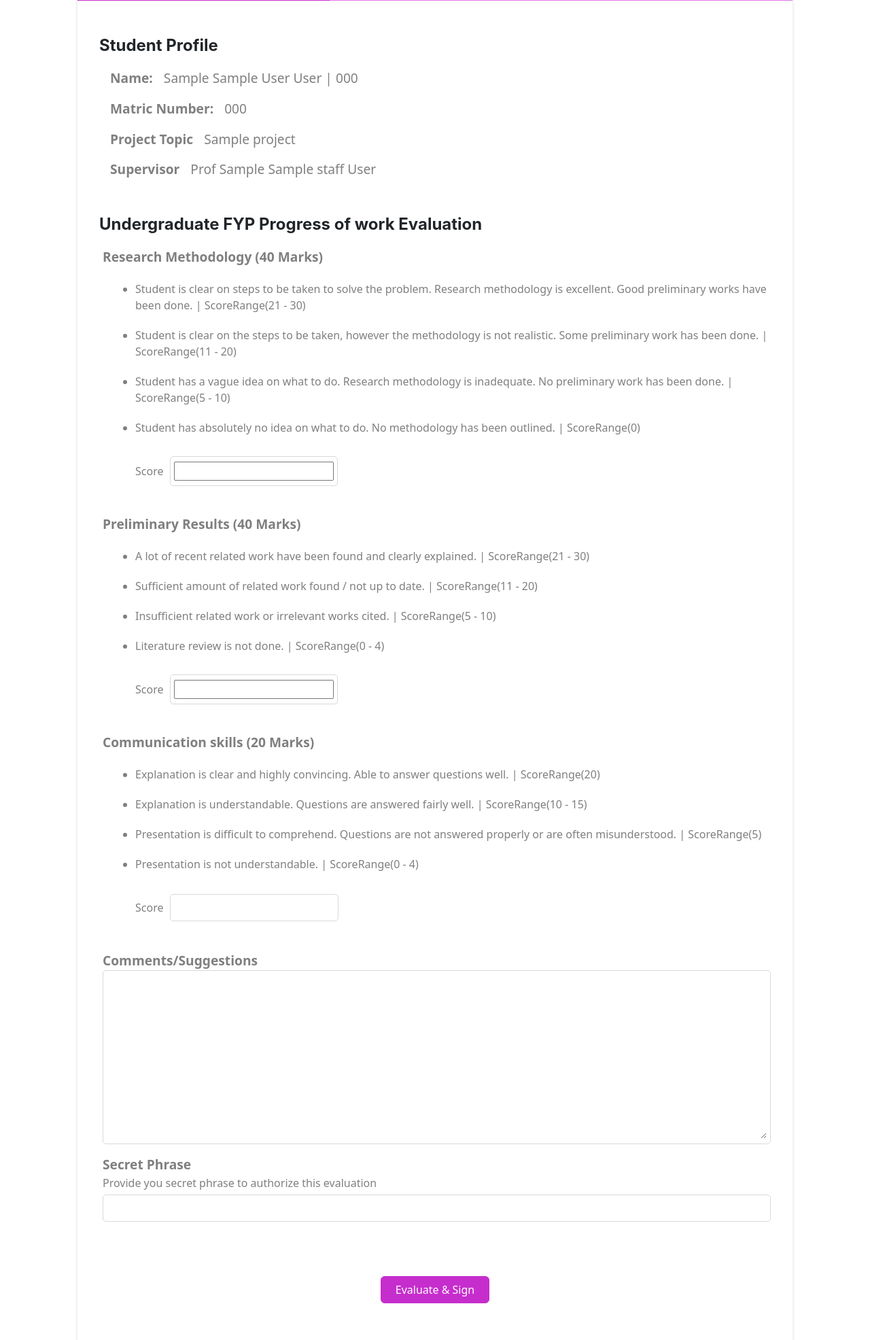
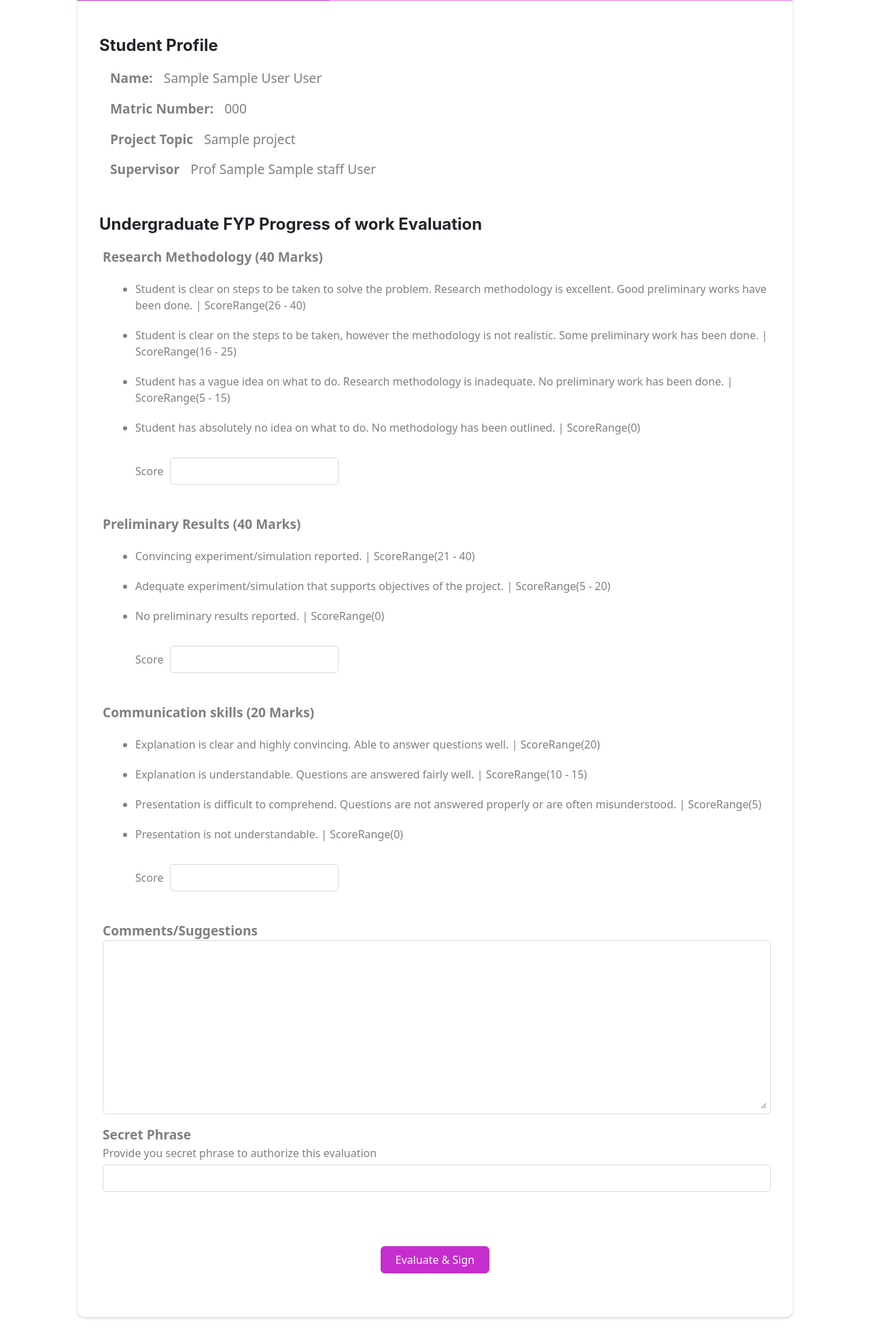
Before and after one commit to Peter-Immanuel/fy-project-grader, a Django app: template templates/components/staffs/evaluations/work_progress_evaluation.html in a window 1280 px wide. Shown: the part 294-2265 px from the top of the page at 68% size. Run offline with Django 3.2, Linux system fonts and the light colour scheme; the template is opened without the code that fills it: values that come from a table or form of the project are taken from there, others are empty; tables that the repository leaves empty hold one stand-in row (values such as "Sample post"); some libraries are stand-ins or nearby versions; some web fonts are replaced.

Commit message:
Feat: Implemented vertical for work progress evaluation

```diff
--- a/apps/grader/forms.py
+++ b/apps/grader/forms.py
@@ -221,7 +221,7 @@ class WorkProgressEvaluationForm(forms.ModelForm):
                 if key in score_hashmap["score_20"]:
                     if value < 0 or value > 20:
                         self.add_error(key, "Score should be between 0 - 20")
-                elif key in score_hashmap["score_30"]:
+                elif key in score_hashmap["score_40"]:
                     if value < 0 or value > 40:
                         self.add_error(key, "Score should be between 0 - 40")
 
--- a/apps/grader/models.py
+++ b/apps/grader/models.py
@@ -187,6 +187,13 @@ class Student(TimeStampModel):
             f"{self.first_name} {self.last_name} | {self.matric_number}"
         )
 
+    def get_name(self):
+        return (
+            f"{self.first_name} {self.middle_name} {self.last_name}"
+            if self.middle_name else
+            f"{self.first_name} {self.last_name}"
+        )
+
 
 class Project(TimeStampModel):
     """ Model describing each student's project """
--- a/apps/grader/urls.py
+++ b/apps/grader/urls.py
@@ -5,6 +5,7 @@ app_name = "grader"
 urlpatterns = [
     path("students/", vw.StudentRegistrationView.as_view(), name="student-registration"),
     path("students/search/", vw.StudentEvaluationSearchView.as_view(), name="search-for-student"),
-    path("students/evaluate/<uuid:student_id>/", vw.EvaluationView.as_view(), name="evaluation-form"),
+    path("students/evaluate/proposal/<uuid:student_id>/", vw.ProposalEvaluationView.as_view(), name="proposal-evaluation"),
+    path("students/evaluate/work-progress/<uuid:student_id>/", vw.WorkProgressEvaluationView.as_view(), name="work-progress-evaluation"),
     path("staffs/", vw.StaffRegistrationView.as_view(), name="staff-registration"),
 ]
--- a/static/styles/components/staffs/evaluation_form.css
+++ b/static/styles/components/staffs/evaluation_form.css
@@ -5,7 +5,8 @@
 
 
 #id_objective_scope, #id_research_methodology, #id_literature_review,
-#id_communication_skills, #id_comment, #id_secret{
+#id_communication_skills, #id_comment, #id_secret, #id_project_methodology,
+#id_preliminary_result{
     border: none;
     font-size: 1rem;
     outline: none;
--- a/templates/components/staffs/evaluation_form.html
+++ b/templates/components/staffs/evaluation_form.html
@@ -21,7 +21,7 @@
             <div class="student-details d-flex flex-column">
                 <div class="details d-flex flex-row  mb-3">
                     <div class="detail-title mr-2">Name:</div>
-                    <div class="detail-value">{{student.get_full_name}}</div>
+                    <div class="detail-value">{{student.get_name}}</div>
                 </div>
                 <div class="details d-flex flex-row mb-3">
                     <div class="detail-title mr-2">Matric Number:</div>
--- a/templates/components/staffs/evaluations/work_progress_evaluation.html
+++ b/templates/components/staffs/evaluations/work_progress_evaluation.html
@@ -16,9 +16,9 @@
         <div class="form-group d-flex flex-column mb-3">
             <div class="evaluation-title d-flex flex-row">Research Methodology (40 Marks)</div>
             <ul class="details">
-                <li class="evaluation-item">Student is clear on steps to be taken to solve the problem. Research methodology is excellent. Good preliminary works have been done. | ScoreRange(21 - 30)</li>
-                <li class="evaluation-item">Student is clear on the steps to be taken, however the methodology is not realistic. Some preliminary work has been done. | ScoreRange(11 - 20)</li>
-                <li class="evaluation-item">Student has a vague idea on what to do. Research methodology is inadequate. No preliminary work has been done. | ScoreRange(5 - 10)</li>
+                <li class="evaluation-item">Student is clear on steps to be taken to solve the problem. Research methodology is excellent. Good preliminary works have been done. | ScoreRange(26 - 40)</li>
+                <li class="evaluation-item">Student is clear on the steps to be taken, however the methodology is not realistic. Some preliminary work has been done. | ScoreRange(16 - 25)</li>
+                <li class="evaluation-item">Student has a vague idea on what to do. Research methodology is inadequate. No preliminary work has been done. | ScoreRange(5 - 15)</li>
                 <li class="evaluation-item">Student has absolutely no idea on what to do. No methodology has been outlined. | ScoreRange(0)</li>
                 <div class="d-flex flex-row align-items-center">
                     <div class="evaluation-item d-flex flex-row">Score</div>
@@ -34,10 +34,9 @@
         <div class="form-group d-flex flex-column mb-3">
             <div class="evaluation-title d-flex flex-row">Preliminary Results (40 Marks)</div>
             <ul class="details">
-                <li class="evaluation-item">A lot of recent related work have been found and clearly explained. | ScoreRange(21 - 30)</li>
-                <li class="evaluation-item">Sufficient amount of related work found / not up to date. | ScoreRange(11 - 20)</li>
-                <li class="evaluation-item">Insufficient related work or irrelevant works cited. | ScoreRange(5 - 10)</li>
-                <li class="evaluation-item">Literature review is not done. | ScoreRange(0 - 4)</li>
+                <li class="evaluation-item">Convincing experiment/simulation reported. | ScoreRange(21 - 40)</li>
+                <li class="evaluation-item">Adequate experiment/simulation that supports objectives of the project. | ScoreRange(5 - 20)</li>
+                <li class="evaluation-item">No preliminary results reported. | ScoreRange(0)</li>
                 <div class="d-flex flex-row align-items-center">
                     <div class="evaluation-item d-flex flex-row">Score</div>
                     <div class=" ml-2 input-border">
@@ -53,7 +52,7 @@
                 <li class="evaluation-item">Explanation is clear and highly convincing.  Able to answer questions well. | ScoreRange(20)</li>
                 <li class="evaluation-item">Explanation is understandable. Questions are answered fairly well. | ScoreRange(10 - 15)</li>
                 <li class="evaluation-item">Presentation is difficult to comprehend.  Questions are not answered properly or are often misunderstood. | ScoreRange(5)</li>
-                <li class="evaluation-item">Presentation is not understandable. | ScoreRange(0 - 4)</li>
+                <li class="evaluation-item">Presentation is not understandable. | ScoreRange(0)</li>
                 <div class="d-flex flex-row align-items-center">
                     <div class="evaluation-item d-flex flex-row">Score</div>
                     <div class=" ml-2 input-border">
```
Also changed, not shown: apps/grader/views.py (+77 -3 lines).
